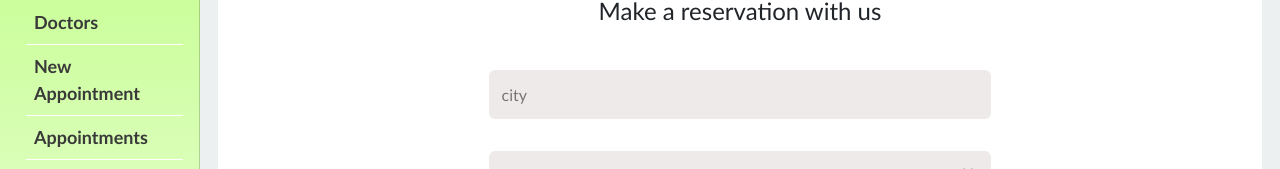
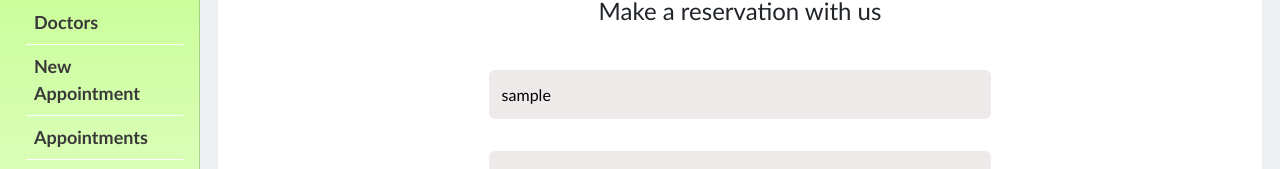
Before and after one commit to adarachel/doctors-appointment-frontend, a React (Create React App) app: page /reserveform in a window 1280 px wide. Shown: the part 211-380 px from the top of the page. Built offline with nearby package versions, Linux system fonts and the light colour scheme; no server answers; sample sign-in values are in the browser's storage.

Commit message:
implement username autofill
remove console.log from doctor detail component

```diff
--- a/src/components/DoctorDetails.js
+++ b/src/components/DoctorDetails.js
@@ -13,7 +13,6 @@ const DoctorDetails = () => {
   }, [dispatch, doctorId]);
 
   const doctor = useSelector((state) => state.doctors.doctor);
-  console.log(doctor);
   return (
     <section className="container">
       <div className="dimg-desktop">
--- a/src/components/Reserve.js
+++ b/src/components/Reserve.js
@@ -59,6 +59,13 @@ const Reservation = () => {
       <form onSubmit={submit}>
         <h2>Make a reservation with us</h2>
         <input
+          type="username"
+          name="username"
+          defaultValue={user}
+          readOnly
+          placeholder="Username"
+        />
+        <input
           type="city"
           name="city"
           value={reserve.city}
--- a/src/redux/users/userSlice.js
+++ b/src/redux/users/userSlice.js
@@ -8,11 +8,11 @@ export const signupUser = createAsyncThunk('user/signupUser', async (user) => {
       user,
     );
     const token = response.headers.authorization.split(' ')[1];
-
+    const { username } = response.data.status.data.user;
     localStorage.removeItem('jwtToken');
 
     localStorage.setItem('jwtToken', token);
-
+    localStorage.setItem('username', username);
     return response.data;
   } catch (error) {
     throw new Error(error.message);
```
